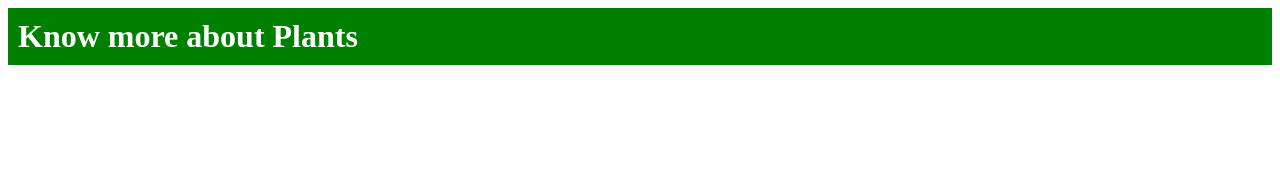
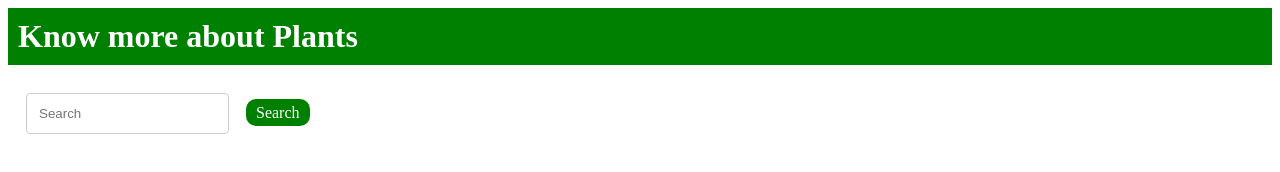
Before and after one commit to Arthur-codeX/plantsplants, a plain HTML site: page index.html in a window 1280 px wide. Drawn offline with Linux system fonts and the light colour scheme.

Commit message:
Completed Search Section.

```diff
--- a/css/css.css
+++ b/css/css.css
@@ -5,3 +5,27 @@
   font-weight: 900;
   padding: 10px;
 }
+
+#search-section {
+  margin-top: 10px;
+  padding: 10px;
+}
+#search-section input {
+  padding: 12px 12px;
+  margin: 8px;
+  border: 1px solid #cccccc;
+  border-radius: 4px;
+}
+
+#search-section span {
+  background-color: green;
+  padding: 5px 10px;
+  margin: 0px 5px;
+  color: white;
+  border-radius: 10px;
+  cursor: pointer;
+}
+
+#search-section span:hover {
+  background-color: rgba(143, 251, 143, 0.5);
+}
--- a/index.html
+++ b/index.html
@@ -11,6 +11,11 @@
       <span>Know more about Plants</span>
     </div>
 
+    <div id="search-section">
+      <input type="text" placeholder="Search" />
+      <span>Search</span>
+    </div>
+
     <script src="./src/index.js"></script>
   </body>
 </html>
```
